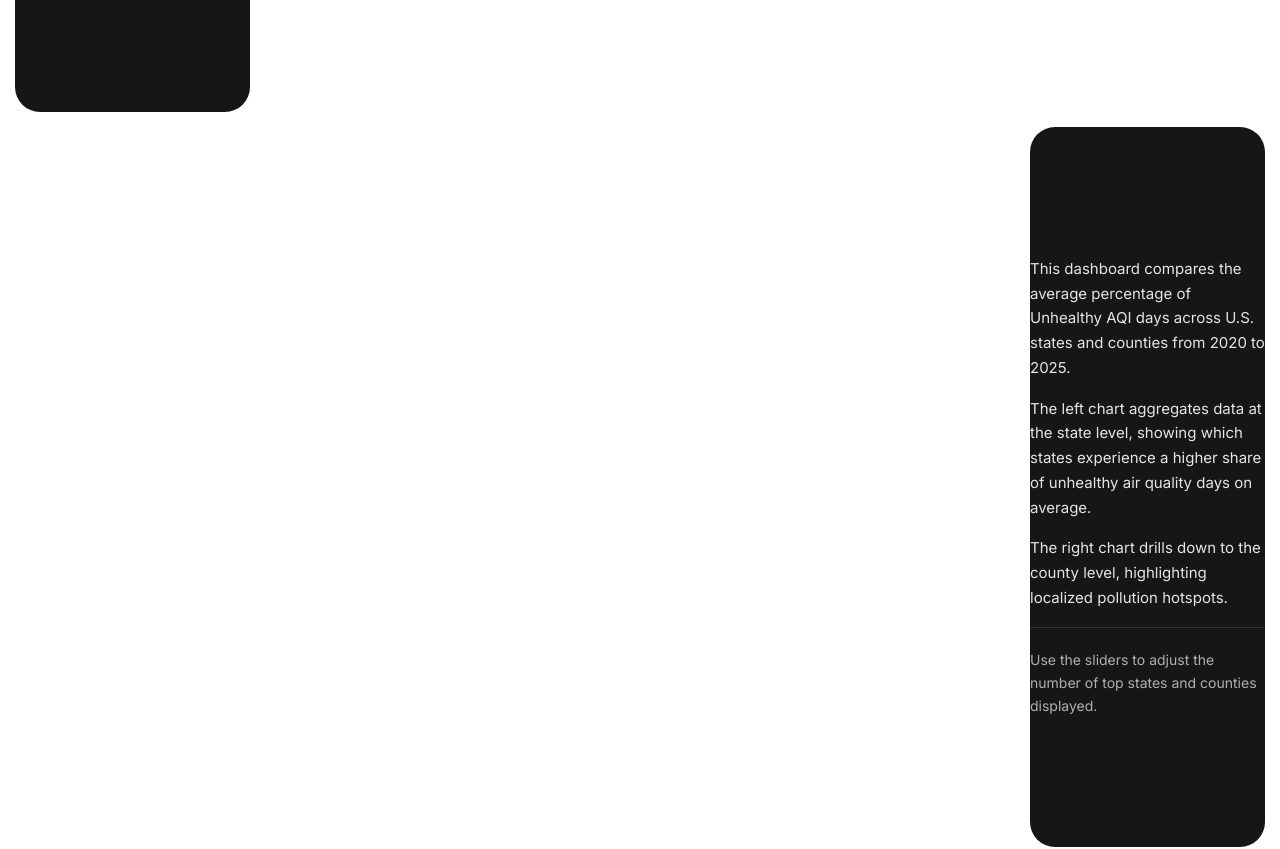
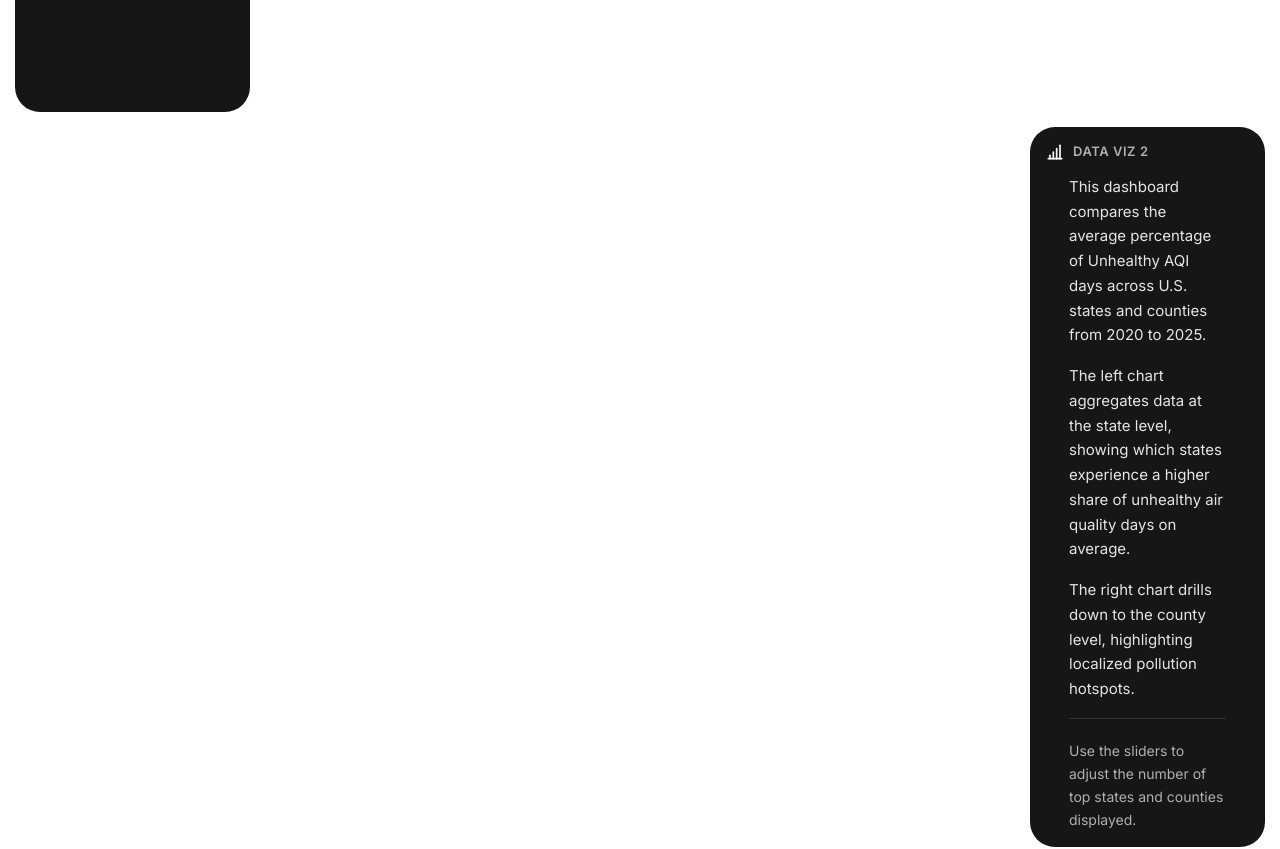
Before and after one commit to cannkayy/datathon-2026, a React (Vite) app: page / in a window 1280 px wide. Shown: the part 900-1749 px from the top of the page. Built offline with nearby package versions, Linux system fonts and the light colour scheme.

Commit message:
15px padding in black boxes; graph icon + Data Viz 1/2/3 label on each
Co-authored-by: Cursor <cursoragent@cursor.com>

```diff
--- /dev/null
+++ b/src/components/BlackBoxWithLabel.jsx
@@ -0,0 +1,14 @@
+import GraphIcon from './GraphIcon'
+import styles from './BlackBoxWithLabel.module.css'
+
+export default function BlackBoxWithLabel({ number, children }) {
+  return (
+    <div className={styles.wrapper}>
+      <div className={styles.labelRow}>
+        <GraphIcon size={20} />
+        <span>Data Viz {number}</span>
+      </div>
+      {children ? <div className={styles.content}>{children}</div> : null}
+    </div>
+  )
+}
--- /dev/null
+++ b/src/components/BlackBoxWithLabel.module.css
@@ -0,0 +1,34 @@
+.wrapper {
+  display: flex;
+  flex-direction: column;
+  height: 100%;
+  width: 100%;
+  box-sizing: border-box;
+}
+
+.labelRow {
+  display: flex;
+  align-items: center;
+  gap: 0.5rem;
+  flex-shrink: 0;
+  margin-bottom: 0.75rem;
+}
+
+.labelRow span {
+  font-size: 0.8125rem;
+  font-weight: 600;
+  letter-spacing: 0.04em;
+  color: #b0b0b0;
+  text-transform: uppercase;
+}
+
+.labelRow svg {
+  color: #fff;
+}
+
+.content {
+  flex: 1;
+  min-height: 0;
+  display: flex;
+  flex-direction: column;
+}
--- /dev/null
+++ b/src/components/GraphIcon.jsx
@@ -0,0 +1,23 @@
+export default function GraphIcon({ className = '', size = 24 }) {
+  return (
+    <svg
+      className={className}
+      width={size}
+      height={size}
+      viewBox="0 0 24 24"
+      fill="none"
+      stroke="currentColor"
+      strokeWidth="2"
+      strokeLinecap="round"
+      strokeLinejoin="round"
+      aria-hidden
+    >
+      {/* Four vertical bars, increasing height left to right, with baseline */}
+      <line x1="4" y1="20" x2="20" y2="20" />
+      <line x1="6" y1="16" x2="6" y2="20" />
+      <line x1="10" y1="12" x2="10" y2="20" />
+      <line x1="14" y1="8" x2="14" y2="20" />
+      <line x1="18" y1="4" x2="18" y2="20" />
+    </svg>
+  )
+}
--- a/src/index.css
+++ b/src/index.css
@@ -94,6 +94,11 @@ a {
   overflow: hidden;
   isolation: isolate;
 }
+/* Black boxes: 15px inner padding */
+.viz-placeholder:not(:has(.tableauPlaceholder)) {
+  padding: 15px;
+  box-sizing: border-box;
+}
 /* Tableau embed: no box – viz replaces container, same height as row */
 .viz-placeholder:has(.tableauPlaceholder) {
   background: transparent;
--- a/src/pages/Report.jsx
+++ b/src/pages/Report.jsx
@@ -3,6 +3,7 @@ import TableauEmbed from '../components/TableauEmbed'
 import TableauEmbedOverview from '../components/TableauEmbedOverview'
 import TableauEmbedThirdRow from '../components/TableauEmbedThirdRow'
 import Dashboard2Caption from '../components/Dashboard2Caption'
+import BlackBoxWithLabel from '../components/BlackBoxWithLabel'
 import styles from './Report.module.css'
 
 const TEAM = [
@@ -49,17 +50,17 @@ export default function Report() {
           <div className={i === 0 ? `${styles.vizRow} ${styles.vizRowFirst}` : i === 1 ? `${styles.vizRow} ${styles.vizRowDashboard}` : i === 2 ? `${styles.vizRow} ${styles.vizRowThird}` : styles.vizRow}>
             {i === 0 ? (
               <>
-                <VizPlaceholder />
+                <VizPlaceholder embed={<BlackBoxWithLabel number={1} />} />
                 <VizPlaceholder embed={<TableauEmbed />} />
               </>
             ) : i === 1 ? (
               <>
                 <VizPlaceholder embed={<TableauEmbedOverview />} />
-                <VizPlaceholder embed={<Dashboard2Caption />} />
+                <VizPlaceholder embed={<BlackBoxWithLabel number={2}><Dashboard2Caption /></BlackBoxWithLabel>} />
               </>
             ) : (
               <>
-                <VizPlaceholder />
+                <VizPlaceholder embed={<BlackBoxWithLabel number={3} />} />
                 <VizPlaceholder embed={<TableauEmbedThirdRow />} />
               </>
             )}
```
